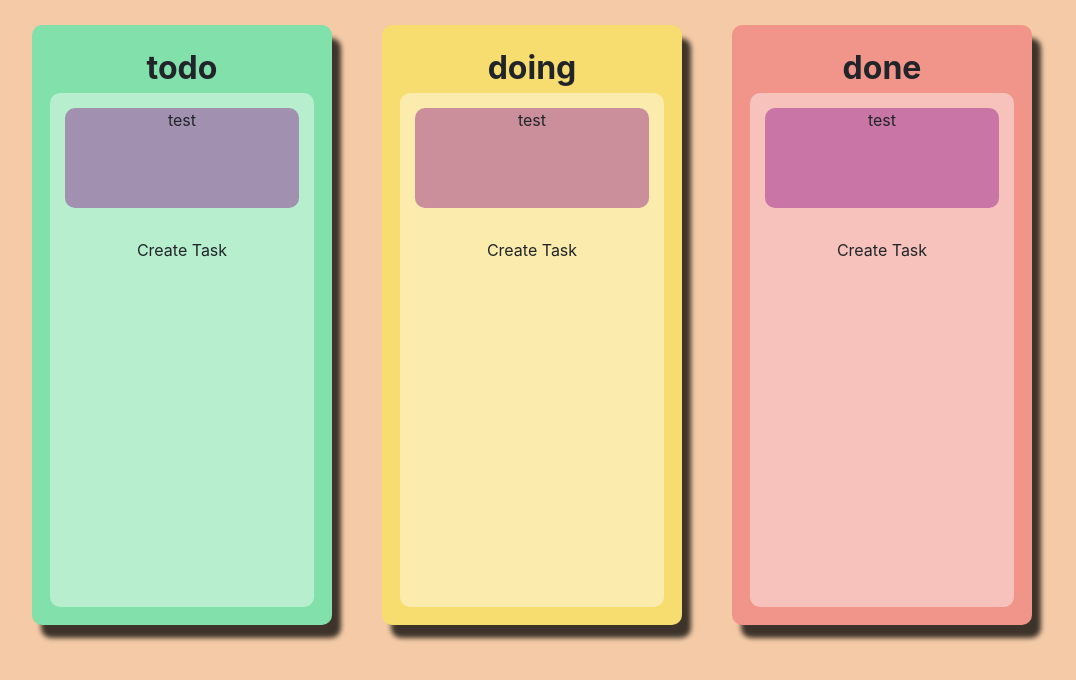
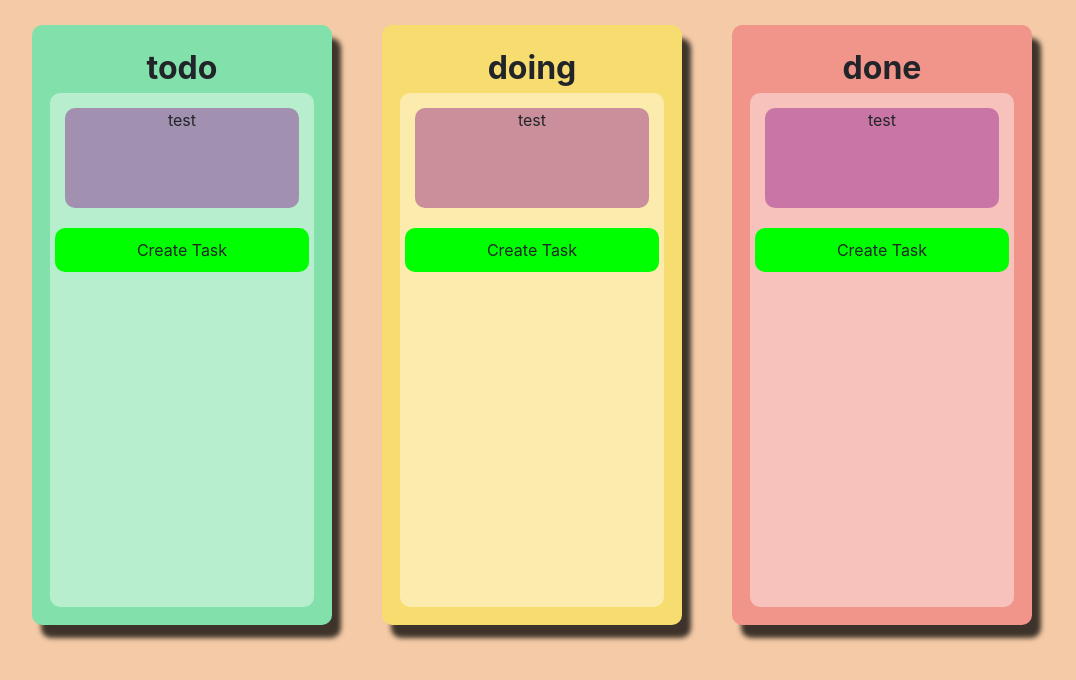
Before and after one commit to Siriwats/kanban-project-bsru, a Vue app: page / in a window 1280 px wide. Shown: the top 680 px of the page, without its empty margins (108-1184 px from the left). Built offline with nearby package versions, Linux system fonts and the light colour scheme.

Commit message:
เสร็จแล้วกลับ

```diff
--- a/src/App.vue
+++ b/src/App.vue
@@ -1,6 +1,10 @@
 <template>
   <div id="app">
-    <Kanban :data="data" :create_task_submit="create_task_submit"/>
+    <Kanban
+      :data="data"
+      :create_task_submit="create_task_submit"
+      :move_item_task="move_item_task"
+    />
   </div>
 </template>
 
@@ -18,35 +22,43 @@ export default {
         {
           name: "todo",
           color: "#82E0AA",
-          tasks:[{
-            task_name: "test"
-          },
+          tasks: [
+            {
+              task_name: "test",
+            },
           ],
         },
         {
           name: "doing",
           color: "#F7DC6F",
-          tasks:[{
-            task_name: "test"
-          },
+          tasks: [
+            {
+              task_name: "test",
+            },
           ],
         },
         {
           name: "done",
           color: "#F1948A",
-          tasks:[{
-            task_name: "test"
-          },
+          tasks: [
+            {
+              task_name: "test",
+            },
           ],
         },
       ],
     };
   },
-  methods:{
-    create_task_submit(column_index,item){
-      this.data[column_index].tasks.push(item)
-    }
-  }
+  methods: {
+    create_task_submit(column_index, item) {
+      this.data[column_index].tasks.push(item);
+    },
+    move_item_task(column_a, index_task_a, column_b, index_task_b) {
+      var item = this.data[column_a].tasks[index_task_a];
+      this.data[column_a].tasks.splice(index_task_a, 1);
+      this.data[column_b].tasks.splice(index_task_b, 0,);
+    },
+  },
 };
 </script>
 
--- a/src/components/Kanban.vue
+++ b/src/components/Kanban.vue
@@ -23,6 +23,7 @@
             @dragenter.prevent="drop_zone_enter"
             @dragleave.prevent="drop_zone_leave"
             @dragover.prevent
+            @drop="drop_item(index, task_index)"
           ></div>
         </div>
         <div class="create-task" @click="create_task(index)">Create Task</div>
@@ -43,6 +44,7 @@ export default {
   props: {
     data: Array,
     create_task_submit: Function,
+    move_item_task: Function,
   },
   methods: {
     create_task(index_column) {
@@ -67,6 +69,14 @@ export default {
       event.target.style.height = "10px";
       event.target.style.borderStyle = "none";
       event.target.style.transition = "height 0.5s";
+    },
+    drop_item(column_index, task_index) {
+      this.move_item_task(
+          this.current_column_index,
+          this.current_task_index,
+          column_index,
+          task_index
+      )
     },
   },
   data() {
@@ -117,6 +127,8 @@ export default {
   padding: 10px;
   border-radius: 5px;
   cursor: pointer;
+  border-radius: 10px;
+  background-color: lime;
 }
 .create-task:hover {
   background-color: #7fb3d5;
```
